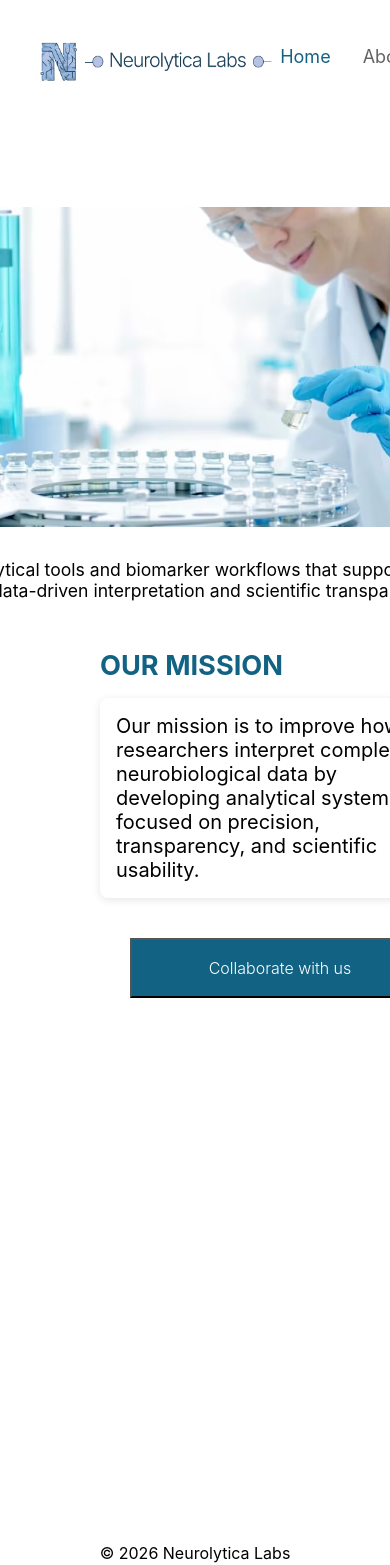
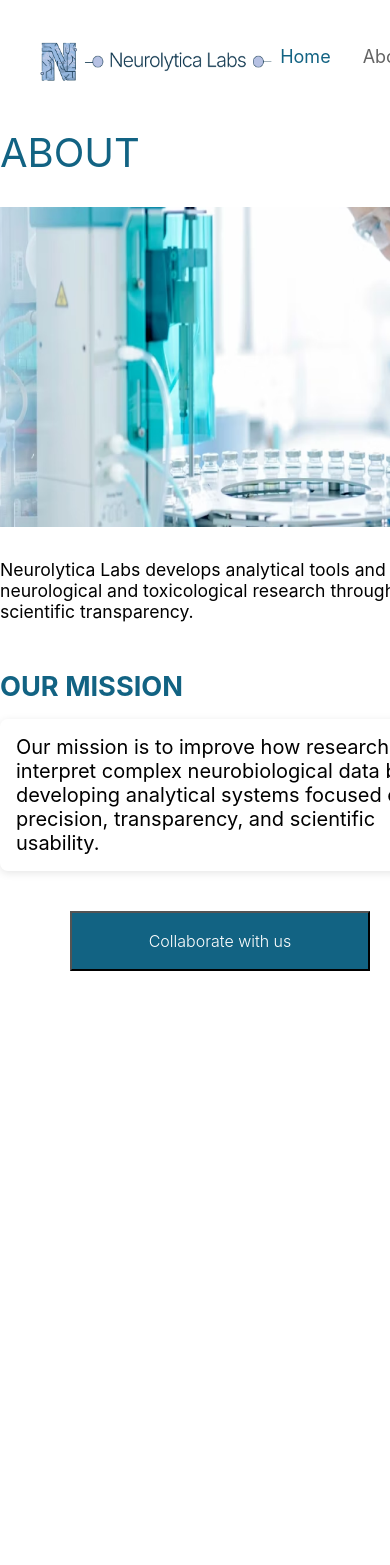
Before and after one commit to ifradgley/neurolytica-labs, a React (Vite) app: page /about in a window 390 px wide. Shown: the top 1565 px of the page. Built offline with nearby package versions, Linux system fonts and the light colour scheme.

Commit message:
Update Home and About page styles: enhance layout with grid display, adjust font-family, and improve responsiveness

```diff
--- a/src/App.css
+++ b/src/App.css
@@ -1,4 +1,9 @@
 /* HOME PAGE */
+
+.home {
+  max-width: none;
+  width: 100%;
+}
 
 .home-page {
   display: grid;
@@ -10,7 +15,7 @@
   width: 100%;
   max-width: 1200px;
   margin: 0 auto;
-  font-family: inter;
+  font-family: Inter;
 }
 
 .hero {
@@ -252,13 +257,14 @@
   width: 100%;
   max-width: 1200px;
   margin: 0px auto;
-  display: flex;
-  flex-direction: column;
+  display: grid;
+  grid-template-areas:
+    "hero hero"
+    "content content"
+    "footer footer";
+  font-family: Inter;
   align-items: center;
-}
-
-.about .hero {
-  grid-area: hero;
+  justify-items: center;
 }
 
 .about .hero h1 {
@@ -275,27 +281,37 @@
   font-weight: 400;
 }
 
+.about #hero-img {
+  width: 100%;
+  max-width: 970px;
+  display: block;
+  border-radius: 0px;
+}
+
 .about .content {
   grid-area: content;
   padding-top: 1rem;
   color: rgb(18, 99, 131);
   width: 100%;
-  margin: 0 0 0 200px;
+  display: flex;
+  justify-content: center;
 }
 
 .our-missions {
   display: flex;
-  flex-direction: row;
   gap: 3rem;
   padding: 2rem 0;
   align-items: flex-start;
   width: 100%;
+  max-width: 1200px;
   box-sizing: border-box;
+  justify-content: center;
 }
 
-.missions-column {
+.missions-column,
+.values-column {
   flex: 1;
-  max-width: 360px;
+  max-width: 440px;
 }
 
 .missions-column h2 {
@@ -314,11 +330,6 @@
   box-shadow: 0 2px 8px rgba(0, 0, 0, 0.1);
 }
 
-.values-column {
-  flex: 1;
-  max-width: 515px;
-}
-
 .values-column > h3 {
   color: rgb(18, 99, 131);
   font-weight: 700;
@@ -330,7 +341,7 @@
   display: flex;
   flex-direction: column;
   gap: 1rem;
-  margin: 0 auto;
+  width: 100%;
 }
 
 .integrity,
@@ -366,7 +377,7 @@
 #collaborate {
   overflow: hidden;
   position: relative;
-  margin: 0 0 0 30px;
+  margin: 0 70px;
   padding: 18px;
   border-radius: 0px;
   color: #fff;
@@ -388,7 +399,6 @@
 /* TECHNOLOGY PAGE */
 
 /* PUBLICATIONS PAGE */
-
 .publications {
   display: grid;
   grid-template-areas:
```
